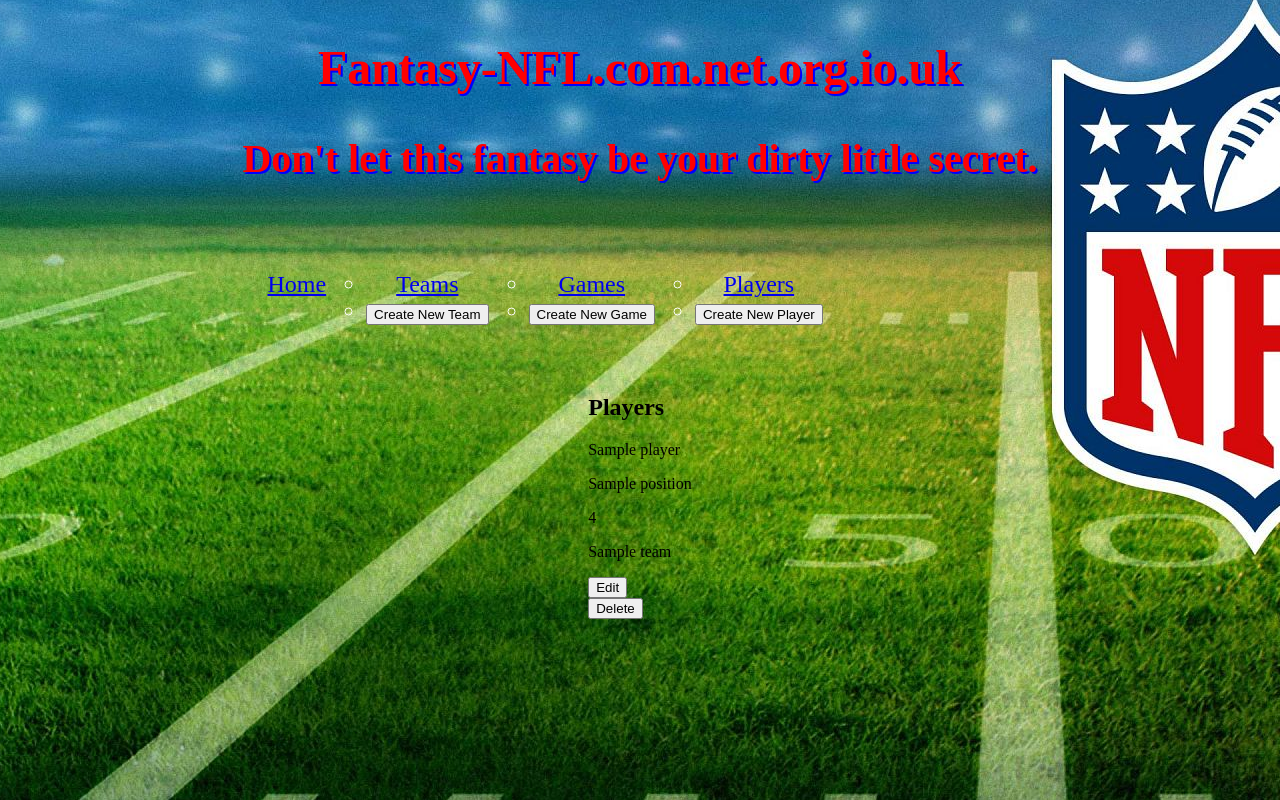
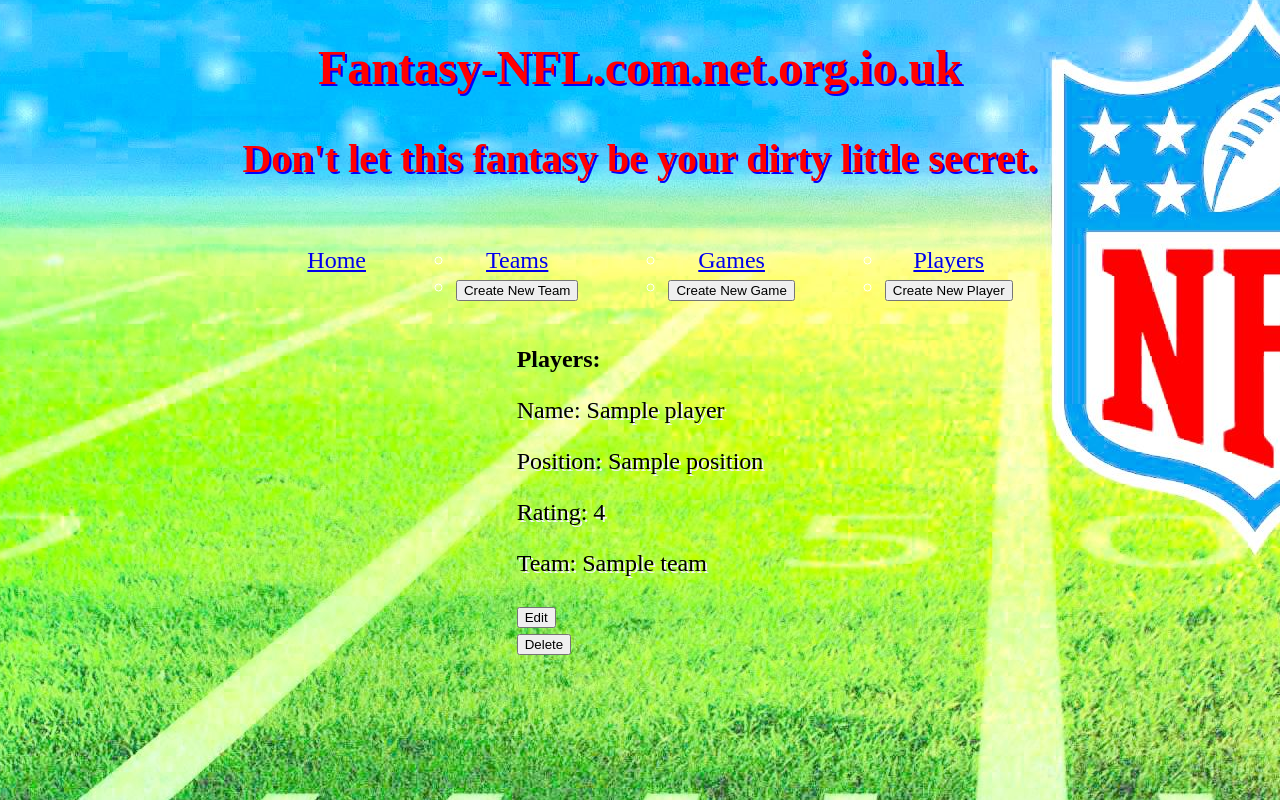
Before and after one commit to tjp206/sports_app_project, a Flask app: page /players in a window 1280 px wide. Run offline with Flask 2, Linux system fonts and the light colour scheme; a database or web service that is not in the repository returns one stand-in record (values such as "Sample title"); some libraries are stand-ins or nearby versions.

Commit message:
added more style & functionality

```diff
--- a/controllers/players_controller.py
+++ b/controllers/players_controller.py
@@ -13,7 +13,8 @@ def players():
 
 @players_blueprint.route("/players/new")
 def new_player():
-    return render_template("/players/new.html")
+    teams = team_repo.select_all()
+    return render_template("/players/new.html", teams=teams)
 
 @players_blueprint.route("/players", methods=["POST"])
 def create_player():
--- a/db/sports_app.sql
+++ b/db/sports_app.sql
@@ -1,6 +1,7 @@
+DROP TABLE IF EXISTS players;
 DROP TABLE IF EXISTS teams;
 DROP TABLE IF EXISTS games;
-DROP TABLE IF EXISTS players;
+
 
 CREATE TABLE teams (
     id SERIAL PRIMARY KEY,
--- a/static/style.css
+++ b/static/style.css
@@ -28,7 +28,7 @@ body > header > h3 {
     align-items: center;
 }
 
-.menu {
+.menu > li {
     float: left;
     display: table;
     list-style-type: none;
@@ -43,3 +43,8 @@ body > header > h3 {
     color: white;
     /* text-shadow: 2px 2px white; */
 }
+
+.form-colour {
+    text-shadow: 2px 2px whitesmoke;
+    font-size: 1.5em;
+}
--- a/templates/players/index.html
+++ b/templates/players/index.html
@@ -1,15 +1,15 @@
 {% extends "base.html" %}
 {% block content %}
 
-<h2>Players</h2>
+<h2>Players:</h2>
 
 {% for player in players %}
 
-<section>
-    <p> {{ player.name }}</p>
-    <p> {{ player.position }} </p>
-    <p> {{ player.rating }} </p>
-    <p> {{ player.team.name }} </p>
+<section class="form-colour">
+    <p> Name: {{ player.name }}</p>
+    <p> Position: {{ player.position }} </p>
+    <p> Rating: {{ player.rating }} </p>
+    <p> Team: {{ player.team.name }} </p>
     <a href="/players/{{ player.id }}/edit"><button>Edit</button></a>
     <form action="/players/{{ player.id }}/delete" method="POST">
         <input type="submit" value="Delete">
--- a/templates/teams/new.html
+++ b/templates/teams/new.html
@@ -4,7 +4,7 @@
 <h2>Add New Team:</h2>
 
 <form action="/teams" method="POST">
-    <div>
+    <div class="list-text">
         <label for="name">Team Name:</label>
         <input type="text" id="name" name="name">
         <label for="coach">Coach Name:</label>
```
Also changed, not shown: templates/games/index.html (+4 -3 lines), templates/players/new.html (+7 -0 lines), templates/teams/index.html (+6 -6 lines), static/images/nfl_footballs.jpg, static/images/nfl_image3.jpg.
